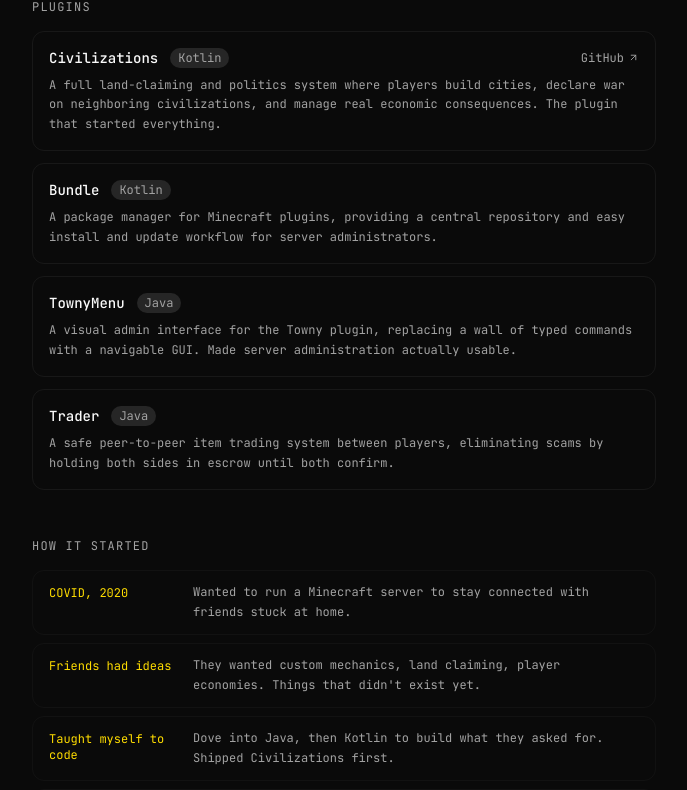
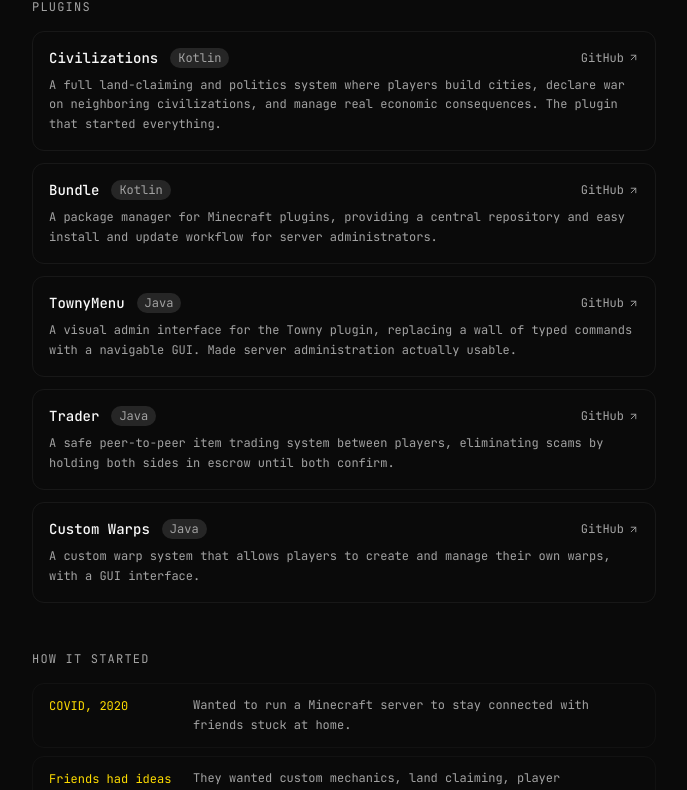
Before and after one commit to benny-conn/portfolio, a Next.js app: page /work/minecraft-plugins in a window 1280 px wide. Shown: the part 646-1436 px from the top of the page, without its empty margins (296-983 px from the left). Built offline with nearby package versions, Linux system fonts and the light colour scheme.

Commit message:
cto, solo trace no gigs, more plugins

```diff
--- a/app/work/minecraft-plugins/page.js
+++ b/app/work/minecraft-plugins/page.js
@@ -16,19 +16,25 @@
     name: "Bundle",
     lang: "Kotlin",
     desc: "A package manager for Minecraft plugins, providing a central repository and easy install and update workflow for server administrators.",
-    github: null,
+    github: "https://github.com/benny-conn/bundle",
   },
   {
     name: "TownyMenu",
     lang: "Java",
     desc: "A visual admin interface for the Towny plugin, replacing a wall of typed commands with a navigable GUI. Made server administration actually usable.",
-    github: null,
+    github: "https://github.com/benny-conn/TownyMenu",
   },
   {
     name: "Trader",
     lang: "Java",
     desc: "A safe peer-to-peer item trading system between players, eliminating scams by holding both sides in escrow until both confirm.",
-    github: null,
+    github: "https://github.com/benny-conn/Trader",
+  },
+  {
+    name: "Custom Warps",
+    lang: "Java",
+    desc: "A custom warp system that allows players to create and manage their own warps, with a GUI interface.",
+    github: "https://github.com/benny-conn/CustomWarps",
   },
 ]
 
@@ -49,10 +55,10 @@
       <h1 className="text-4xl font-bold mb-6">Minecraft Plugins</h1>
 
       <p className="text-base text-muted-foreground leading-relaxed mb-12">
-        During COVID I wanted to run a Minecraft server to stay connected with friends.
-        They had ideas for changes and additions, so I decided to teach myself how to code
-        to build them. One thing led to another and I was writing Minecraft plugins in
-        Kotlin, because Java kind of sucks.
+        During COVID I wanted to run a Minecraft server to stay connected with
+        friends. They had ideas for changes and additions, so I decided to teach
+        myself how to code to build them. One thing led to another and I was
+        writing Minecraft plugins in Kotlin, because Java kind of sucks.
       </p>
 
       {/* Stats */}
@@ -113,14 +119,32 @@
         </p>
         <div className="space-y-2">
           {[
-            ["COVID, 2020", "Wanted to run a Minecraft server to stay connected with friends stuck at home."],
-            ["Friends had ideas", "They wanted custom mechanics, land claiming, player economies. Things that didn't exist yet."],
-            ["Taught myself to code", "Dove into Java, then Kotlin to build what they asked for. Shipped Civilizations first."],
-            ["5,500 downloads later", "The plugins found an audience on Spigot and spread across public and private servers worldwide."],
+            [
+              "COVID, 2020",
+              "Wanted to run a Minecraft server to stay connected with friends stuck at home.",
+            ],
+            [
+              "Friends had ideas",
+              "They wanted custom mechanics, land claiming, player economies. Things that didn't exist yet.",
+            ],
+            [
+              "Taught myself to code",
+              "Dove into Java, then Kotlin to build what they asked for. Shipped Civilizations first.",
+            ],
+            [
+              "5,500 downloads later",
+              "The plugins found an audience on Spigot and spread across public and private servers worldwide.",
+            ],
           ].map(([step, desc]) => (
-            <div key={step} className="flex gap-4 border border-border/30 rounded-sm px-4 py-3">
-              <span className="text-xs text-brand shrink-0 mt-0.5 w-32">{step}</span>
-              <p className="text-xs text-muted-foreground leading-relaxed">{desc}</p>
+            <div
+              key={step}
+              className="flex gap-4 border border-border/30 rounded-sm px-4 py-3">
+              <span className="text-xs text-brand shrink-0 mt-0.5 w-32">
+                {step}
+              </span>
+              <p className="text-xs text-muted-foreground leading-relaxed">
+                {desc}
+              </p>
             </div>
           ))}
         </div>
--- a/app/work/solo-trace/page.js
+++ b/app/work/solo-trace/page.js
@@ -173,7 +173,8 @@
     <div>
       <div className="flex items-end gap-0.5" style={{ height: BAR_H }}>
         {last12.map(({ month, count }) => {
-          const h = count > 0 ? Math.max(4, Math.round((count / max) * BAR_H)) : 3
+          const h =
+            count > 0 ? Math.max(4, Math.round((count / max) * BAR_H)) : 3
           return (
             <div
               key={month}
@@ -182,7 +183,9 @@
               style={{
                 height: h,
                 backgroundColor:
-                  count > 0 ? "rgba(255,255,255,0.2)" : "rgba(255,255,255,0.05)",
+                  count > 0
+                    ? "rgba(255,255,255,0.2)"
+                    : "rgba(255,255,255,0.05)",
               }}
             />
           )
@@ -213,12 +216,13 @@
     <div>
       <div className="flex items-end gap-0.5" style={{ height: BAR_H }}>
         {counts.map((count, i) => {
-          const h = count > 0 ? Math.max(4, Math.round((count / max) * BAR_H)) : 3
+          const h =
+            count > 0 ? Math.max(4, Math.round((count / max) * BAR_H)) : 3
           return (
             <div
               key={DAY_ORDER[i]}
               className="flex-1 min-w-0"
-              title={`${DAY_ORDER[i]}: ${count} gig${count !== 1 ? "s" : ""}`}
+              title={`${DAY_ORDER[i]}: ${count} session${count !== 1 ? "s" : ""}`}
               style={{
                 height: h,
                 backgroundColor:
@@ -446,7 +450,7 @@
               <p className="text-2xl font-bold">
                 {analytics.attendance?.total_gigs ?? "—"}
               </p>
-              <p className="text-xs text-muted-foreground mt-1">gigs</p>
+              <p className="text-xs text-muted-foreground mt-1">sessions</p>
             </div>
             <div className="border border-border p-4">
               <p className="text-2xl font-bold">
@@ -460,9 +464,7 @@
               <p className="text-2xl font-bold text-brand">
                 {analytics.attendance?.longest_streak_days ?? "—"}
               </p>
-              <p className="text-xs text-muted-foreground mt-1">
-                day streak
-              </p>
+              <p className="text-xs text-muted-foreground mt-1">day streak</p>
             </div>
           </div>
 
@@ -470,7 +472,7 @@
           {analytics.attendance?.gigs_by_month?.length > 0 && (
             <div className="mb-8">
               <p className="text-xs text-muted-foreground uppercase tracking-widest mb-4">
-                Gigs by Month
+                Sessions by Month
               </p>
               <GigsByMonthChart data={analytics.attendance.gigs_by_month} />
             </div>
@@ -481,12 +483,12 @@
             <div className="mb-8">
               <div className="flex items-baseline justify-between mb-4">
                 <p className="text-xs text-muted-foreground uppercase tracking-widest">
-                  Gigs by Day
+                  Sessions by Day
                 </p>
                 {analytics.attendance.busiest_week && (
                   <p className="text-xs text-muted-foreground">
                     busiest week: {analytics.attendance.busiest_week.week_of} ·{" "}
-                    {analytics.attendance.busiest_week.count} gigs
+                    {analytics.attendance.busiest_week.count} sessions
                   </p>
                 )}
               </div>
--- a/components/HeroSection.js
+++ b/components/HeroSection.js
@@ -451,7 +451,7 @@
       </p>
 
       <p className="text-base text-muted-foreground max-w-lg leading-relaxed mb-10">
-        I build backend systems and AI-powered products. Currently CTO at{" "}
+        I build backend systems and AI-powered products. CTO at{" "}
         <a
           href="https://trackyard.com"
           target="_blank"
```
Also changed, not shown: public/llms.txt.
